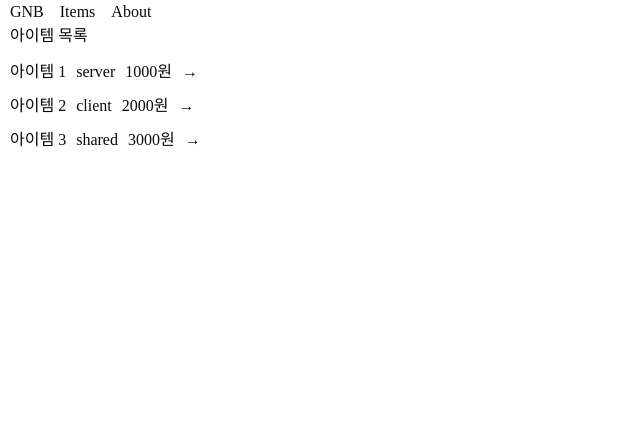
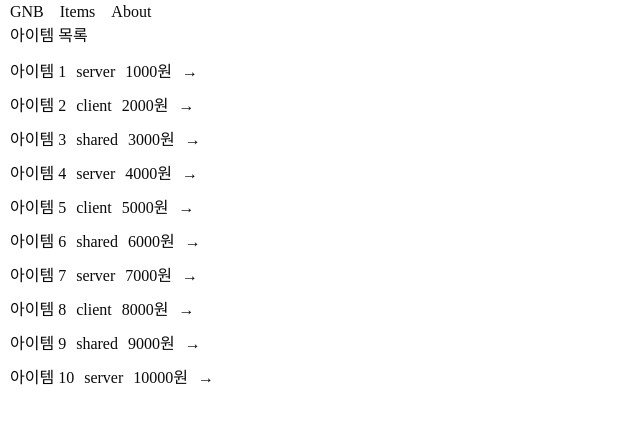
Before and after one commit to angrymusic/nextjs-onboarding, a Next.js app: page /items in a window 1280 px wide. Shown: the top 424 px of the page, without its empty margins (0-640 px from the left). Built offline with nearby package versions, Linux system fonts and the light colour scheme.

Commit message:
feat: 서버 컴포넌트에서 데이터 렌더 구현

```diff
--- a/src/app/items/[id]/page.tsx
+++ b/src/app/items/[id]/page.tsx
@@ -1,4 +1,4 @@
-import { ITEMS } from "@/constants/items";
+import { db } from "@/lib/db";
 import Link from "next/link";
 import { notFound } from "next/navigation";
 
@@ -10,7 +10,7 @@ type Props = {
 
 export default async function ItemPage({ params }: Props) {
   const { id } = await params;
-  const item = ITEMS.find((item) => item.id === Number(id));
+  const item = db.get(Number(id));
 
   if (!item) {
     notFound();
--- a/src/app/items/page.tsx
+++ b/src/app/items/page.tsx
@@ -1,7 +1,11 @@
-import { ITEMS } from "@/constants/items";
+import { db, delay } from "@/lib/db";
 import Link from "next/link";
 
-export default function ItemsPage() {
+export default async function ItemsPage() {
+  // 로딩 페이지 확인 완료.
+  // await delay(1000);
+  const { rows } = db.list();
+
   return (
     <div
       style={{
@@ -16,7 +20,7 @@ export default function ItemsPage() {
           gap: "10px",
         }}
       >
-        {ITEMS.map((item) => {
+        {rows.map((item) => {
           return (
             <Link key={item.id} href={`/items/${item.id}`}>
               <li style={{ display: "flex", gap: "10px" }}>
--- a/src/constants/items.ts
+++ /dev/null
@@ -1,5 +0,0 @@
-export const ITEMS = [
-  { id: 1, name: "아이템 1", category: "server", price: 1000 },
-  { id: 2, name: "아이템 2", category: "client", price: 2000 },
-  { id: 3, name: "아이템 3", category: "shared", price: 3000 },
-];
```
